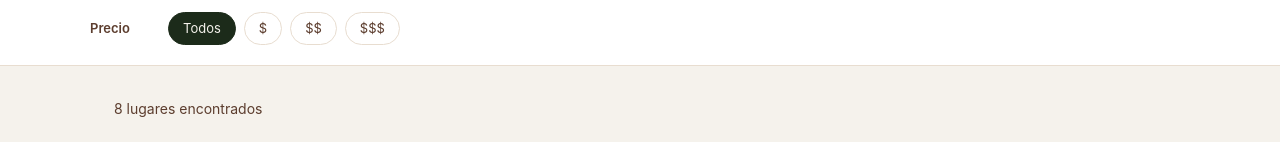
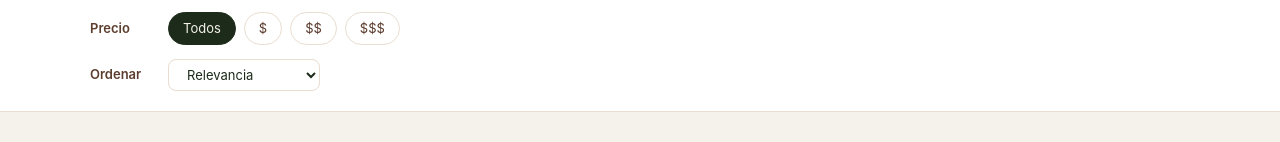
Before and after one commit to Kevinchicaiza96/sabores-popayan, a React (Vite) app: page /restaurantes in a window 1280 px wide. Shown: the part 178-320 px from the top of the page. Built offline with nearby package versions, Linux system fonts and the light colour scheme.

Commit message:
descripción del cambio

```diff
--- a/src/pages/Listado.jsx
+++ b/src/pages/Listado.jsx
@@ -7,6 +7,17 @@ import '../styles/listado.css'
 
 const categorias = ['Todas', 'Comida Típica', 'Café', 'Panadería', 'Postres', 'Contemporánea']
 const precios = ['Todos', '$', '$$', '$$$']
+const ordenes = [
+  { valor: 'ninguno', label: 'Relevancia' },
+  { valor: 'rating_desc', label: '⭐ Mayor rating' },
+  { valor: 'rating_asc', label: '⭐ Menor rating' },
+  { valor: 'precio_asc', label: '💰 Menor precio' },
+  { valor: 'precio_desc', label: '💰 Mayor precio' },
+  { valor: 'nombre_asc', label: '🔤 A → Z' },
+  { valor: 'nombre_desc', label: '🔤 Z → A' },
+]
+
+const precioValor = { '$': 1, '$$': 2, '$$$': 3 }
 
 export default function Listado() {
   const [searchParams] = useSearchParams()
@@ -20,9 +31,10 @@ export default function Listado() {
     searchParams.get('q') || ''
   )
   const [verFavoritos, setVerFavoritos] = useState(false)
+  const [ordenActivo, setOrdenActivo] = useState('ninguno')
 
   const filtrados = useMemo(() => {
-    return restaurantes.filter((r) => {
+    let resultado = restaurantes.filter((r) => {
       const matchCategoria = categoriaActiva === 'Todas' || r.categoria === categoriaActiva
       const matchPrecio = precioActivo === 'Todos' || r.precio === precioActivo
       const matchBusqueda = busqueda === '' ||
@@ -31,7 +43,24 @@ export default function Listado() {
       const matchFavorito = !verFavoritos || favoritos.includes(r.id)
       return matchCategoria && matchPrecio && matchBusqueda && matchFavorito
     })
-  }, [categoriaActiva, precioActivo, busqueda, verFavoritos, favoritos])
+
+    switch (ordenActivo) {
+      case 'rating_desc':
+        return [...resultado].sort((a, b) => b.rating - a.rating)
+      case 'rating_asc':
+        return [...resultado].sort((a, b) => a.rating - b.rating)
+      case 'precio_asc':
+        return [...resultado].sort((a, b) => precioValor[a.precio] - precioValor[b.precio])
+      case 'precio_desc':
+        return [...resultado].sort((a, b) => precioValor[b.precio] - precioValor[a.precio])
+      case 'nombre_asc':
+        return [...resultado].sort((a, b) => a.nombre.localeCompare(b.nombre))
+      case 'nombre_desc':
+        return [...resultado].sort((a, b) => b.nombre.localeCompare(a.nombre))
+      default:
+        return resultado
+    }
+  }, [categoriaActiva, precioActivo, busqueda, verFavoritos, favoritos, ordenActivo])
 
   return (
     <div className="listado">
@@ -56,6 +85,7 @@ export default function Listado() {
               )}
             </button>
           </div>
+
           <div className="filtros__grupo">
             <span className="filtros__label">Categoría</span>
             <div className="filtros__pills">
@@ -70,6 +100,7 @@ export default function Listado() {
               ))}
             </div>
           </div>
+
           <div className="filtros__grupo">
             <span className="filtros__label">Precio</span>
             <div className="filtros__pills">
@@ -84,6 +115,20 @@ export default function Listado() {
               ))}
             </div>
           </div>
+
+          <div className="filtros__grupo">
+            <span className="filtros__label">Ordenar</span>
+            <select
+              className="filtros__select"
+              value={ordenActivo}
+              onChange={(e) => setOrdenActivo(e.target.value)}
+            >
+              {ordenes.map((o) => (
+                <option key={o.valor} value={o.valor}>{o.label}</option>
+              ))}
+            </select>
+          </div>
+
         </div>
       </div>
 
@@ -100,6 +145,7 @@ export default function Listado() {
               setBusqueda('')
               setPrecioActivo('Todos')
               setVerFavoritos(false)
+              setOrdenActivo('ninguno')
             }}>
               Limpiar filtros
             </button>
--- a/src/styles/listado.css
+++ b/src/styles/listado.css
@@ -278,3 +278,20 @@
   font-size: 12px;
   color: #5C3D2E;
 }
+
+/* Select ordenar */
+.filtros__select {
+  padding: 6px 14px;
+  border-radius: 8px;
+  border: 1.5px solid #E8DDD0;
+  background-color: #fff;
+  color: #1C2B1A;
+  font-size: 13px;
+  cursor: pointer;
+  outline: none;
+  transition: border-color 0.2s;
+}
+
+.filtros__select:focus {
+  border-color: #8B4513;
+}
```
